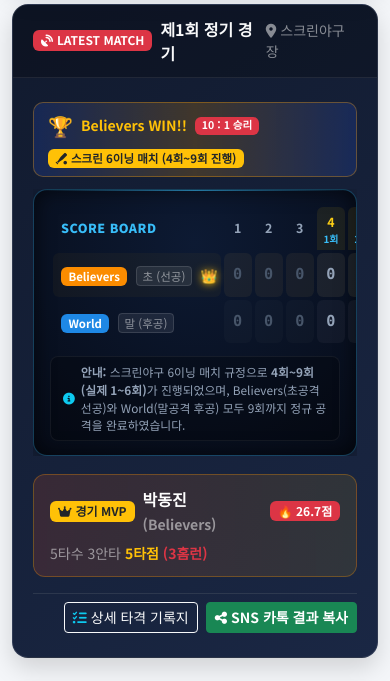
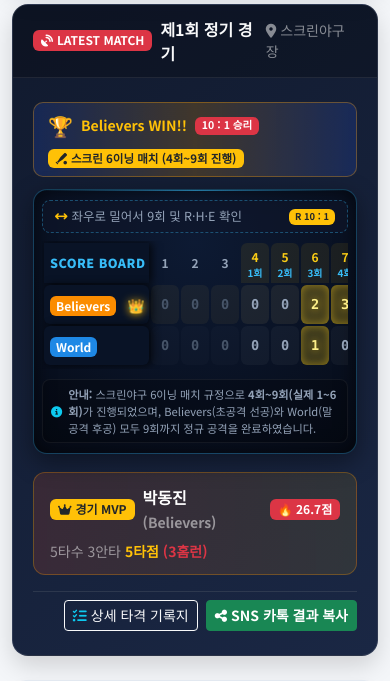
Before and after one commit to Irum725/WBC, a Flask app: page / in a window 390 px wide. Shown: the part 450-1131 px from the top of the page. Run offline with Flask 3, Linux system fonts and the light colour scheme; data comes from the database, SQL or seed files in the repository.

Commit message:
fix(mobile): enable smooth touch scrolling, sticky team column and swipe hint on scoreboard

```diff
--- a/static/css/style.css
+++ b/static/css/style.css
@@ -366,6 +366,39 @@ body {
     top: 0; left: 0; right: 0; height: 1px;
     background: linear-gradient(90deg, transparent, rgba(56, 189, 248, 0.6), transparent);
 }
+.scoreboard-swipe-hint {
+    display: flex;
+    justify-content: space-between;
+    align-items: center;
+    background: rgba(15, 23, 42, 0.6);
+    border: 1px dashed rgba(56, 189, 248, 0.35);
+    border-radius: 8px;
+    padding: 6px 12px;
+    font-size: 0.78rem;
+    color: #94a3b8;
+}
+.scoreboard-scroll-container {
+    width: 100%;
+    overflow-x: auto;
+    -webkit-overflow-scrolling: touch;
+    scrollbar-width: thin;
+    scrollbar-color: rgba(56, 189, 248, 0.4) rgba(0, 0, 0, 0.25);
+    padding-bottom: 2px;
+}
+.scoreboard-scroll-container::-webkit-scrollbar {
+    height: 5px;
+}
+.scoreboard-scroll-container::-webkit-scrollbar-track {
+    background: rgba(0, 0, 0, 0.25);
+    border-radius: 4px;
+}
+.scoreboard-scroll-container::-webkit-scrollbar-thumb {
+    background: rgba(56, 189, 248, 0.4);
+    border-radius: 4px;
+}
+.scoreboard-scroll-container::-webkit-scrollbar-thumb:hover {
+    background: rgba(56, 189, 248, 0.7);
+}
 .scoreboard-matrix-table {
     width: 100%;
     min-width: 580px;
@@ -561,3 +594,60 @@ body {
     box-shadow: 0 2px 6px rgba(0,0,0,0.15);
     font-weight: 800;
 }
+
+/* 9. 모바일 & 웹 유기적 반응형 최적화 (Scoreboard & Tables) */
+@media (max-width: 768px) {
+    .scoreboard-matrix-wrap {
+        padding: 10px 8px;
+    }
+    .scoreboard-matrix-table {
+        min-width: 480px;
+        border-spacing: 2px;
+    }
+    /* 모바일 좌측 팀명 고정 (Sticky Left Column) */
+    .scoreboard-matrix-table th.th-team,
+    .scoreboard-matrix-table td.td-team {
+        position: sticky;
+        left: 0;
+        z-index: 5;
+        background: #091326;
+        box-shadow: 3px 0 8px rgba(0, 0, 0, 0.7);
+        width: 105px;
+        min-width: 105px;
+        padding-left: 6px !important;
+    }
+    .scoreboard-matrix-table th.th-inn {
+        width: 28px;
+        min-width: 28px;
+        padding: 5px 1px;
+        font-size: 0.75rem;
+    }
+    .scoreboard-matrix-table td.td-inn {
+        padding: 6px 1px;
+        font-size: 0.85rem;
+    }
+    .scoreboard-matrix-table th.th-stat {
+        width: 32px;
+        min-width: 32px;
+        padding: 5px 1px;
+        font-size: 0.78rem;
+    }
+    .scoreboard-matrix-table td.td-stat {
+        padding: 6px 2px;
+        font-size: 0.95rem;
+    }
+    .scoreboard-note-bar {
+        font-size: 0.7rem;
+        padding: 6px 8px;
+    }
+}
+
+@media (max-width: 480px) {
+    .td-team .order-chip {
+        display: none; /* 초소형 모바일에서 초/말 텍스트를 숨겨 팀명 가독성 확보 */
+    }
+    .td-team .badge {
+        font-size: 0.75rem;
+        padding: 4px 6px;
+    }
+}
--- a/templates/game_detail.html
+++ b/templates/game_detail.html
@@ -90,7 +90,11 @@
                     <i class="fa-solid fa-baseball-bat-ball me-1"></i>스크린 6이닝 매치 (4회~9회 진행)
                 </span>
             </div>
-            <div class="table-responsive">
+            <div class="scoreboard-swipe-hint d-md-none mb-2">
+                <span><i class="fa-solid fa-arrows-left-right text-warning me-1"></i>좌우로 밀어서 9회 및 R·H·E 확인</span>
+                <span class="badge bg-warning text-dark">R {{ scoreboard.teams[0].r if scoreboard.teams else 10 }} : {{ scoreboard.teams[1].r if scoreboard.teams|length > 1 else 1 }}</span>
+            </div>
+            <div class="scoreboard-scroll-container">
                 <table class="scoreboard-matrix-table">
                     <thead>
                         <tr>
--- a/templates/index.html
+++ b/templates/index.html
@@ -109,8 +109,12 @@
                 </div>
 
                 <!-- 회별 전광판 표기식 매트릭스 테이블 -->
-                <div class="table-responsive mb-2">
-                    <div class="scoreboard-matrix-wrap">
+                <div class="scoreboard-matrix-wrap mb-3">
+                    <div class="scoreboard-swipe-hint d-md-none mb-2">
+                        <span><i class="fa-solid fa-arrows-left-right text-warning me-1"></i>좌우로 밀어서 9회 및 R·H·E 확인</span>
+                        <span class="badge bg-warning text-dark">R 10 : 1</span>
+                    </div>
+                    <div class="scoreboard-scroll-container">
                         <table class="scoreboard-matrix-table">
                             <thead>
                                 <tr>
@@ -168,13 +172,13 @@
                                 {% endif %}
                             </tbody>
                         </table>
+                    </div>
 
-                        <div class="scoreboard-note-bar">
-                            <i class="fa-solid fa-circle-info text-info"></i>
-                            <span>
-                                <strong>안내:</strong> 스크린야구 6이닝 매치 규정으로 <strong>4회~9회(실제 1~6회)</strong>가 진행되었으며, Believers(초공격 선공)와 World(말공격 후공) 모두 9회까지 정규 공격을 완료하였습니다.
-                            </span>
-                        </div>
+                    <div class="scoreboard-note-bar">
+                        <i class="fa-solid fa-circle-info text-info"></i>
+                        <span>
+                            <strong>안내:</strong> 스크린야구 6이닝 매치 규정으로 <strong>4회~9회(실제 1~6회)</strong>가 진행되었으며, Believers(초공격 선공)와 World(말공격 후공) 모두 9회까지 정규 공격을 완료하였습니다.
+                        </span>
                     </div>
                 </div>
 
```
